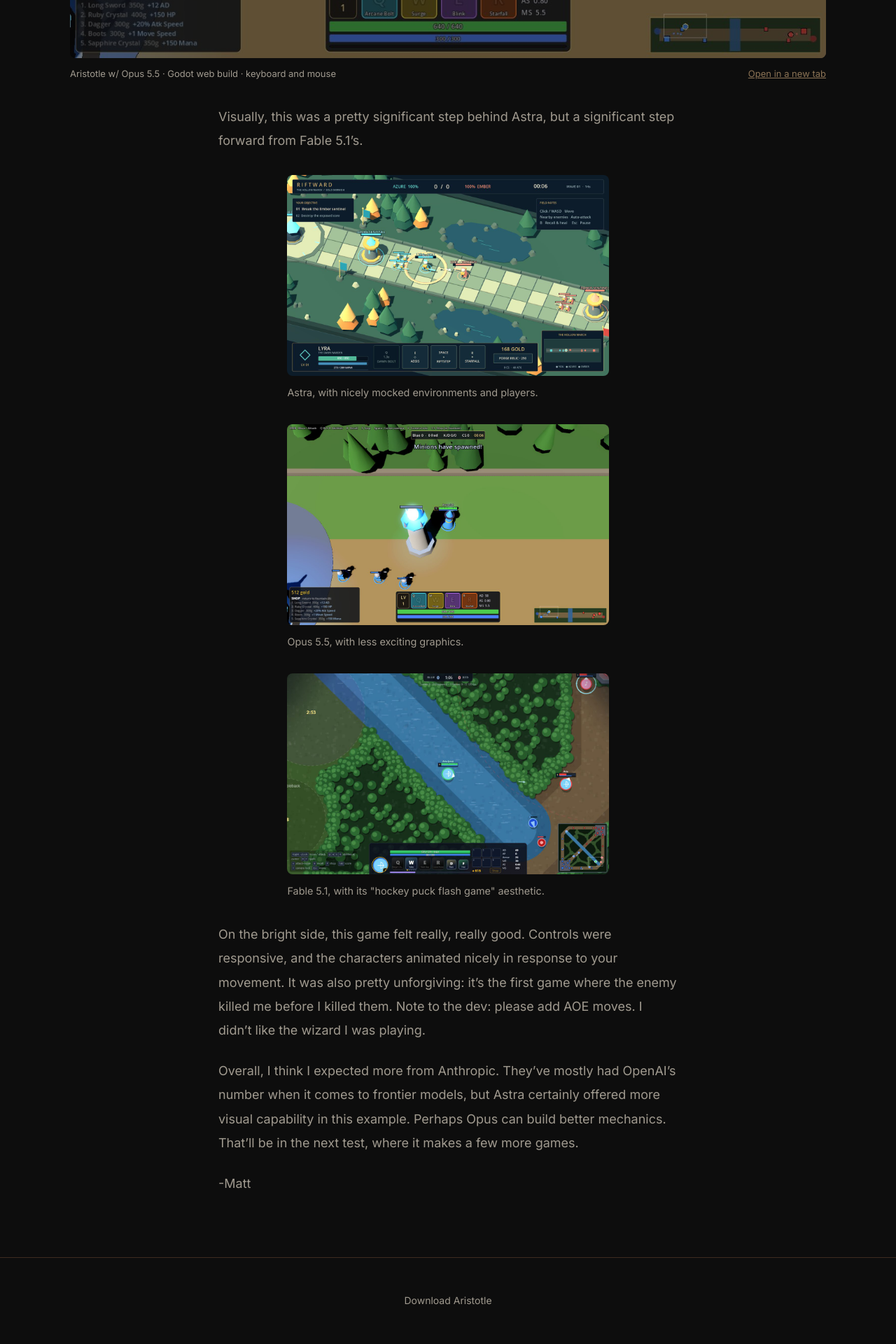
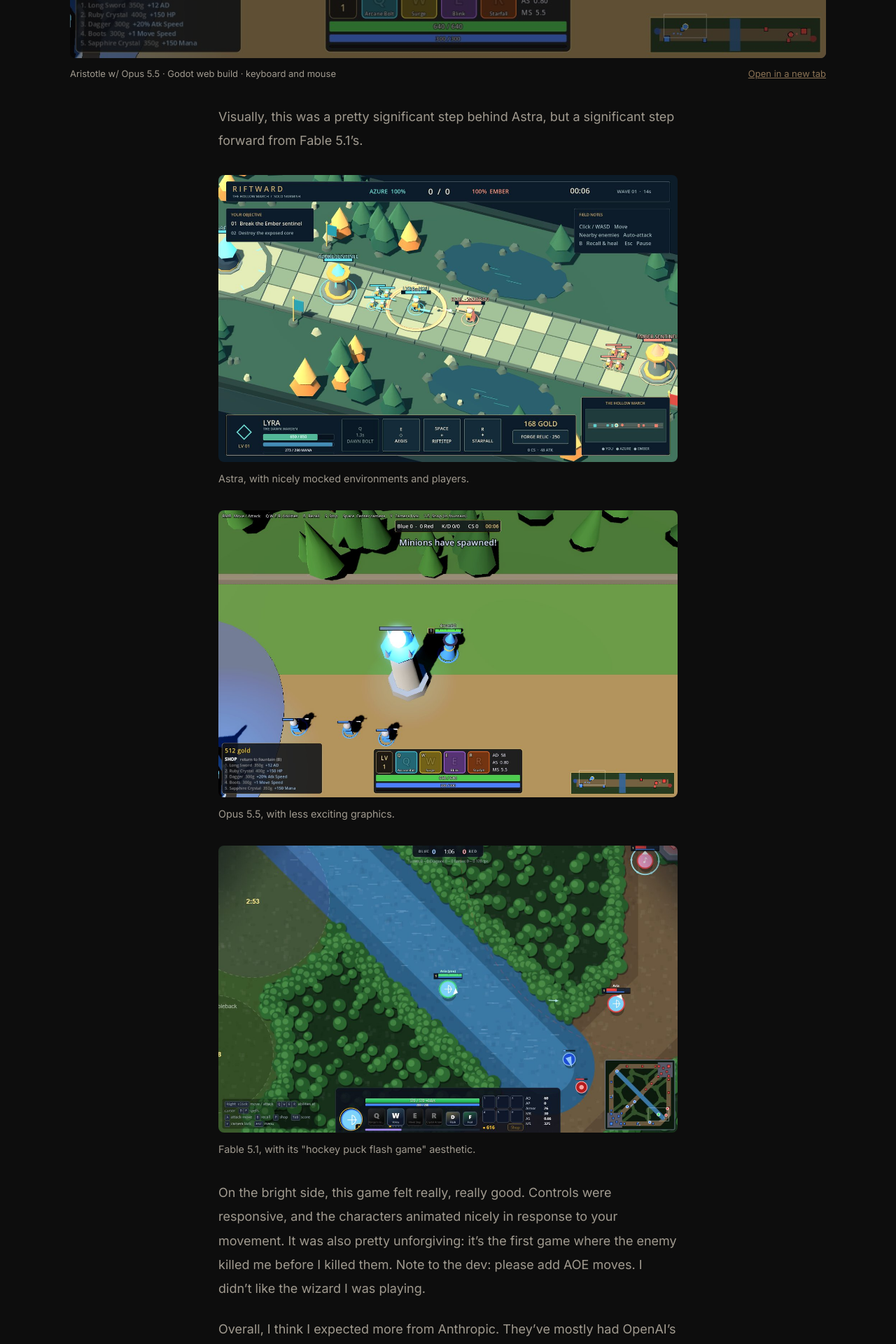
Before and after one commit to Mspana/aristotle-site, a Jekyll site: the page built from _posts/2026-09-28-testing-opus-5-5.md, in a window 1280 px wide. Shown: the part 1120-3040 px from the top of the page at 70% size. Built offline with Jekyll 4.4.1, drawn with Linux system fonts in a browser that asks for light colours.

Commit message:
Post images back to full width
Reverts 984ae33: at 70% the captioned images were too small once live
(Matthew, 9/28).

Co-Authored-By: Claude Opus 5.5 (1M context) <noreply@anthropic.com>

```diff
--- a/assets/css/style.css
+++ b/assets/css/style.css
@@ -405,14 +405,7 @@ body {
 /* Game Embed */
 /* Captioned images in posts */
 .post-content figure {
-  width: 70%;
-  margin: 2rem auto;
-}
-
-@media (max-width: 600px) {
-  .post-content figure {
-    width: 100%;
-  }
+  margin: 2rem 0;
 }
 
 .post-content figure img {
```
